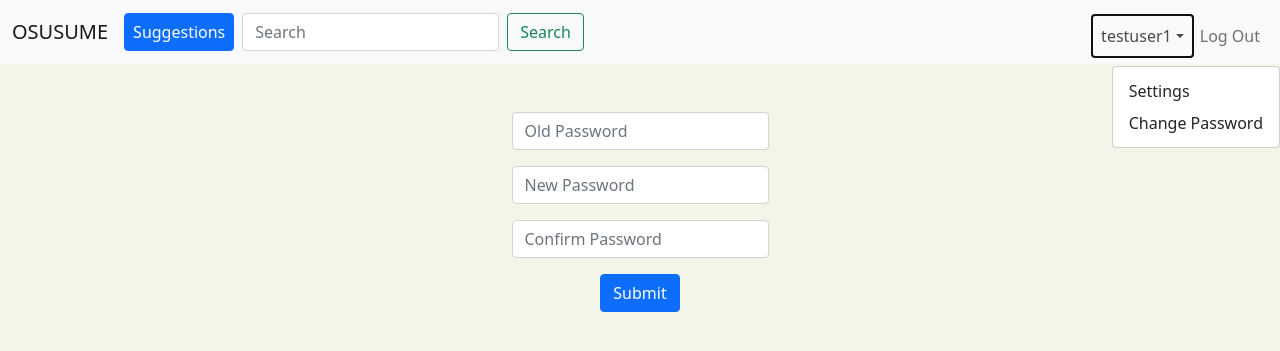
After one commit to adriant172/CS50_Final_Project, a Flask app: page /change_password in a window 1280 px wide, after a click that opens the changed part. The commit adds this page. Shown: the top 351 px of the page. Run offline with Flask 2, Linux system fonts and the light colour scheme; a user stored in the database is signed in; some libraries are stand-ins or nearby versions.

Commit message:
added a password change feature

```diff
--- a/app.py
+++ b/app.py
@@ -5,7 +5,7 @@ from werkzeug.security import check_password_hash, generate_password_hash
 from support_functions import *
 import random
 
-app =  Flask(__name__)
+app = Flask(__name__)
 
 # Ensure templates are auto-reloaded
 app.config["TEMPLATES_AUTO_RELOAD"] = True
@@ -210,6 +210,26 @@ def settings():
         return redirect("/")
 
 
+@app.route("/change_password", methods=["GET", "POST"])
+def change_password():
+    user_id = session["user_id"]
+    if request.method == "POST":
+        old_password = request.form.get("old_password")
+        new_password = request.form.get("new_password")
+        confirmation = request.form.get("confirmation")
+        rows = db.execute("SELECT * FROM users WHERE id=?", user_id)
+        if not old_password or not new_password or not confirmation:
+            return apology("Please go back and fill in password information", 403)
+        if not check_password_hash(rows[0]["password_hash"], old_password):
+            return apology(" Invalid password", 403)
+        if new_password != confirmation:
+            return apology("New password and confirmation do not match", 403)
+        db.execute("UPDATE users SET password_hash=? WHERE id=?", generate_password_hash(new_password), user_id)
+        return redirect("/")
+    else:
+        return render_template("change_password.html")
+
+
 @app.route("/get_user_info_api")
 def get_user_info_api():
     user_id = session["user_id"]
--- /dev/null
+++ b/templates/change_password.html
@@ -0,0 +1,29 @@
+{% extends "layout.html" %}
+
+{% block title %}
+    change_password
+{% endblock %}
+
+{% block main %}
+    <form class="needs-validation" action="/change_password" method="post" novalidate>
+        <div class="mb-3">
+            <input autocomplete="off" autofocus class="form-control mx-auto w-auto" id="old_password" name="old_password" placeholder="Old Password" type="password" required>
+            <div class="invalid-feedback">
+                Please enter old password.
+            </div>
+        </div>
+        <div class="mb-3">
+            <input class="form-control mx-auto w-auto" id="new_password" name="new_password" placeholder="New Password" type="password" required>
+            <div class="invalid-feedback">
+                Please provide a new password.
+            </div>
+        </div>
+        <div class="mb-3">
+            <input class="form-control mx-auto w-auto" id="confirmation" name="confirmation" placeholder="Confirm Password" type="password" required>
+            <div class="invalid-feedback">
+                Please confirm new password.
+            </div>
+        </div>
+        <button class="btn btn-primary" type="submit">Submit</button>
+    </form>
+{% endblock %}
--- a/templates/layout.html
+++ b/templates/layout.html
@@ -43,6 +43,7 @@
                         </a>
                         <div class="dropdown-menu dropdown-menu-end" aria-labelledby="navbarDropdownMenuLink">
                         <a class="dropdown-item" href="/settings">Settings</a>
+                        <a class="dropdown-item" href="/change_password">Change Password</a>
                     </a>
                         </div>
                     </li>
```
Also changed, not shown: templates/view_recipe.html (+5 -2 lines), recipe_app.db.
